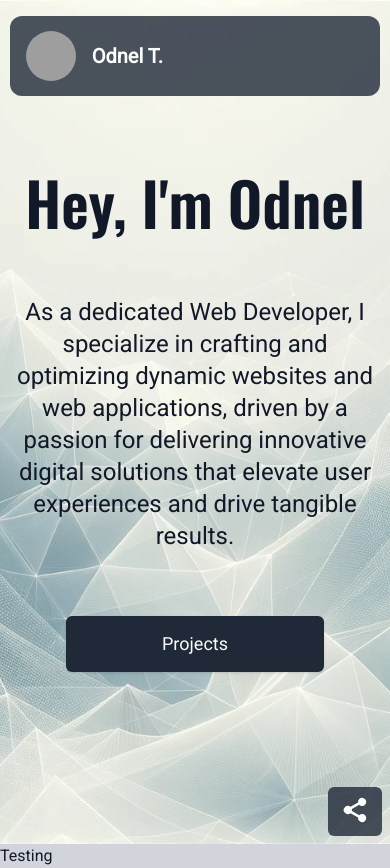
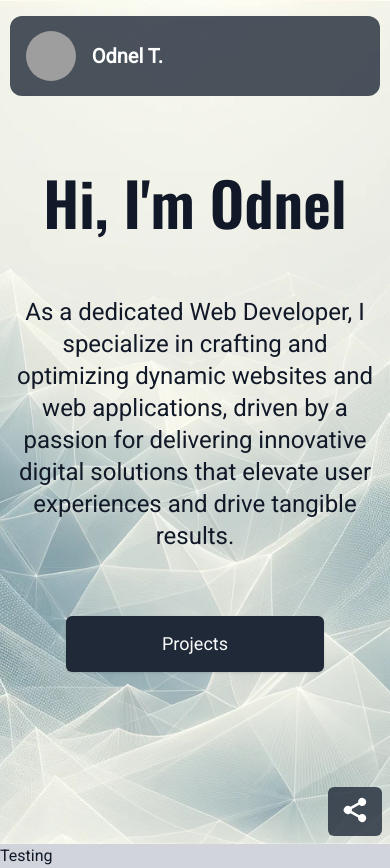
Before and after one commit to otrumbore/portfolio.v2, a Next.js app: page / in a window 390 px wide. Built offline with nearby package versions, Linux system fonts and the light colour scheme; grey boxes are pictures that could not be loaded.

Commit message:
updated text for heading

```diff
--- a/components/intro.jsx
+++ b/components/intro.jsx
@@ -23,7 +23,7 @@ const Intro = () => {
 			<h1
 				className={`${introFont.className} text-center text-6xl font-extrabold mb-16`}
 			>
-				<span className='sm:hidden'>Hey, I'm Odnel</span>
+				<span className='sm:hidden'>Hi, I'm Odnel</span>
 				<span className='hidden sm:block'>Hi, I'm Odnel Trumbore</span>
 			</h1>
 
```
